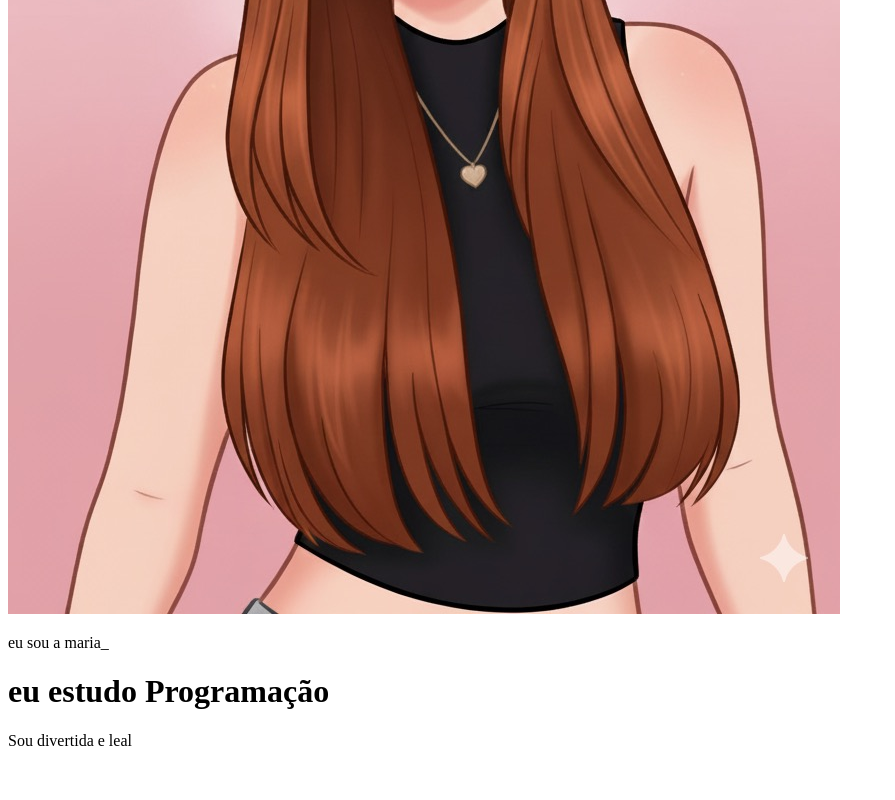
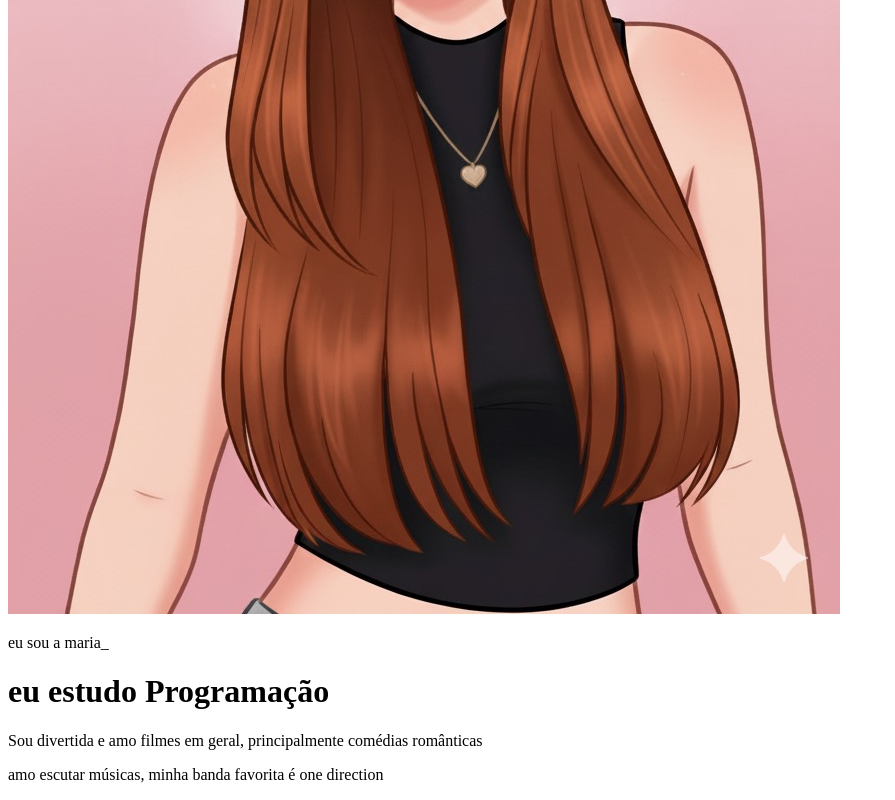
Before and after one commit to dudababler2009/3T-2D, a plain HTML site: page index.html in a window 1280 px wide. Shown: the part 660-1460 px from the top of the page, without its empty margins (0-895 px from the left). Before the commit the page ends 1426 px from the top, so only its background shows below. Drawn offline with Linux system fonts and the light colour scheme.

Commit message:
Update index.html

```diff
--- a/index.html
+++ b/index.html
@@ -13,8 +13,10 @@
 <img src="img/avatar-perfil.png" alt="avatar da maria">
     <p>eu sou a maria_</p>
     <h1> eu estudo Programação</h1>
-    <p>Sou divertida e leal</p>
+    <p>Sou divertida e amo filmes em geral, principalmente comédias românticas</p>
+    <p>amo escutar músicas, minha banda favorita é one direction</p>
 </header>
+
 </body>
 
 </html>
```
